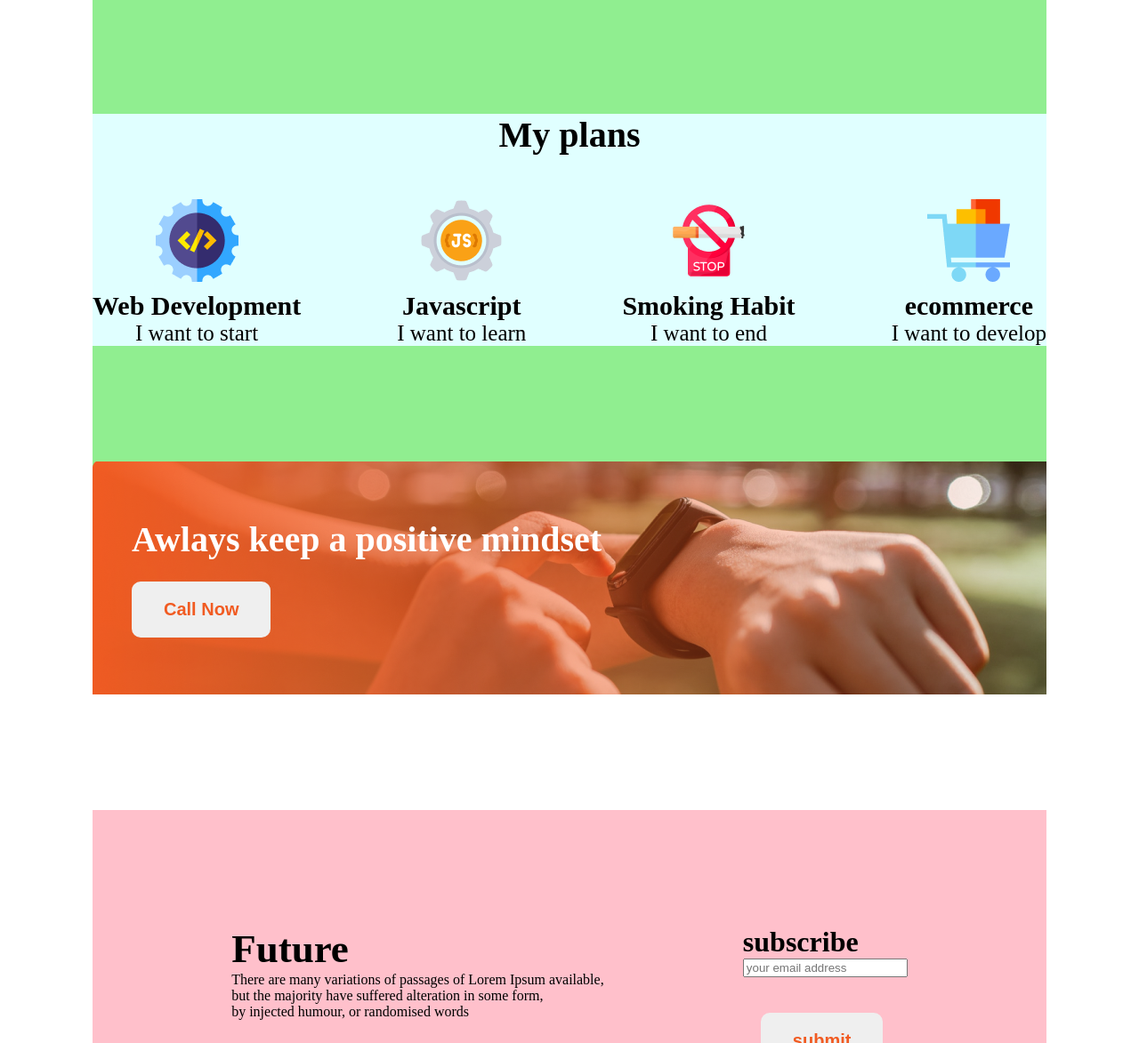
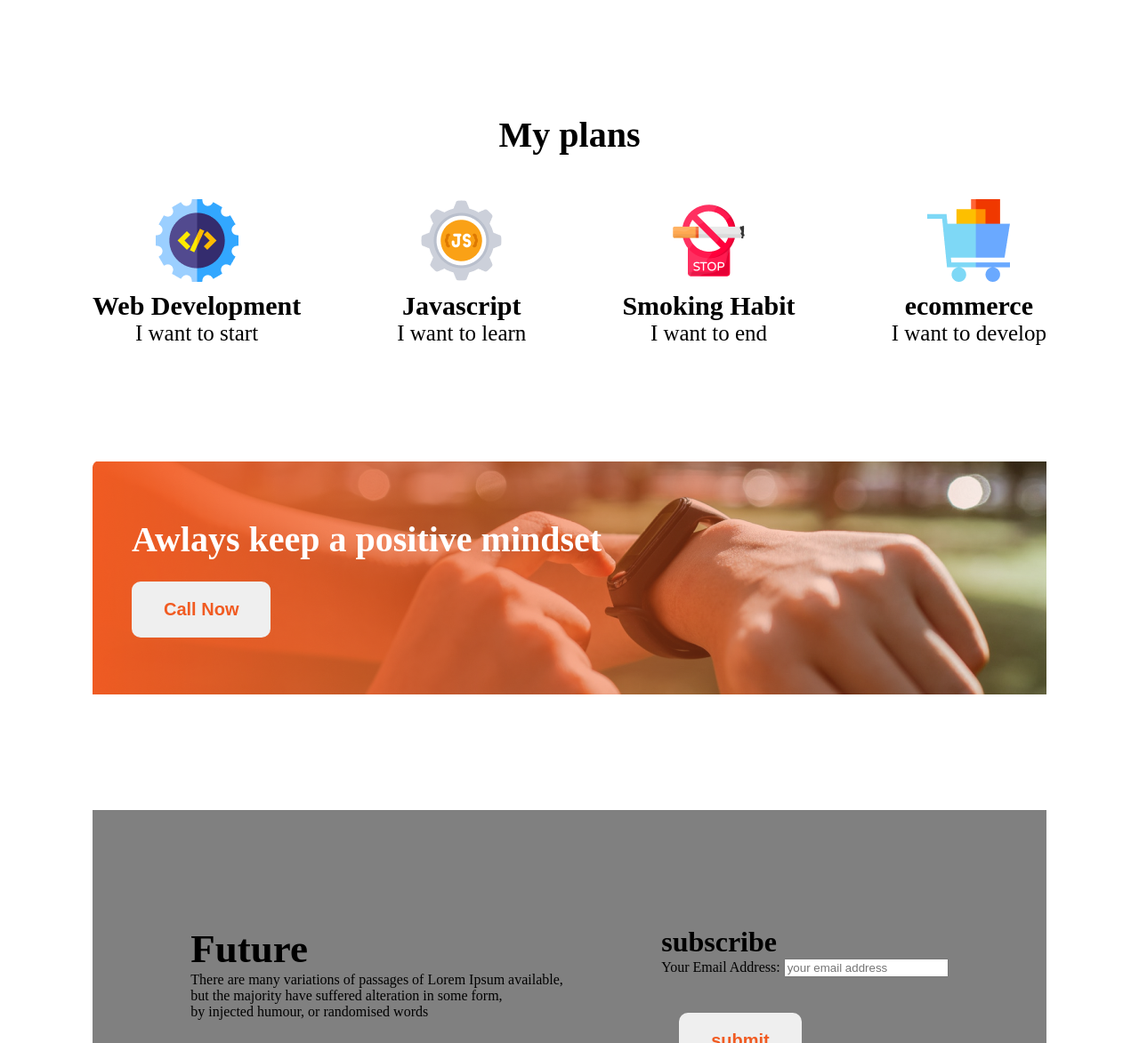
Before and after one commit to shampa61/My-thinking-website, a plain HTML site: page index.html in a window 1280 px wide. Shown: the part 1374-2547 px from the top of the page at 89% size. Drawn offline with Linux system fonts and the light colour scheme.

Commit message:
changed color

```diff
--- a/index.html
+++ b/index.html
@@ -90,7 +90,7 @@
              <div >
                 <h1>subscribe</h1>
                 <form action="">
-
+                   Your Email Address:
                     <input type="email" name="" id="" placeholder="your email address">
                     <div class="subscribe">
                         <button type="submit" class="subscribe-1">submit</button>
--- a/styles/styles.css
+++ b/styles/styles.css
@@ -54,7 +54,7 @@
 main {
     width: 1072px;
     margin: 0 auto;
-    background-color: lightgreen;
+    /* background-color: lightgreen; */
     /* margin-top:130px; */
 }
 
@@ -67,7 +67,7 @@ main {
     align-items: center;
     margin-top: 130px;
     /* margin-bottom: 130px; */
-    background-color: #F15B22;
+    /* background-color: #F15B22; */
     /* justify-content: center; */
 
 }
@@ -82,7 +82,7 @@ main {
 }
 
 .my-plans {
-    background-color: lightcyan;
+    /* background-color: lightcyan; */
     margin-top: 130px;
     font-weight: 700;
     font-size: 40px;
@@ -113,7 +113,7 @@ main {
 }
 
 .watch {
-    background-color: #F15B22;
+    /* background-color: #F15B22; */
     margin-top: 130px;
     display: flex;
 
@@ -138,7 +138,7 @@ main {
 }
 
 .footer {
-    background-color: pink;
+    background-color: gray;
     margin-top: 130px;
     width: 1072px;
     margin: 0 auto;
```
